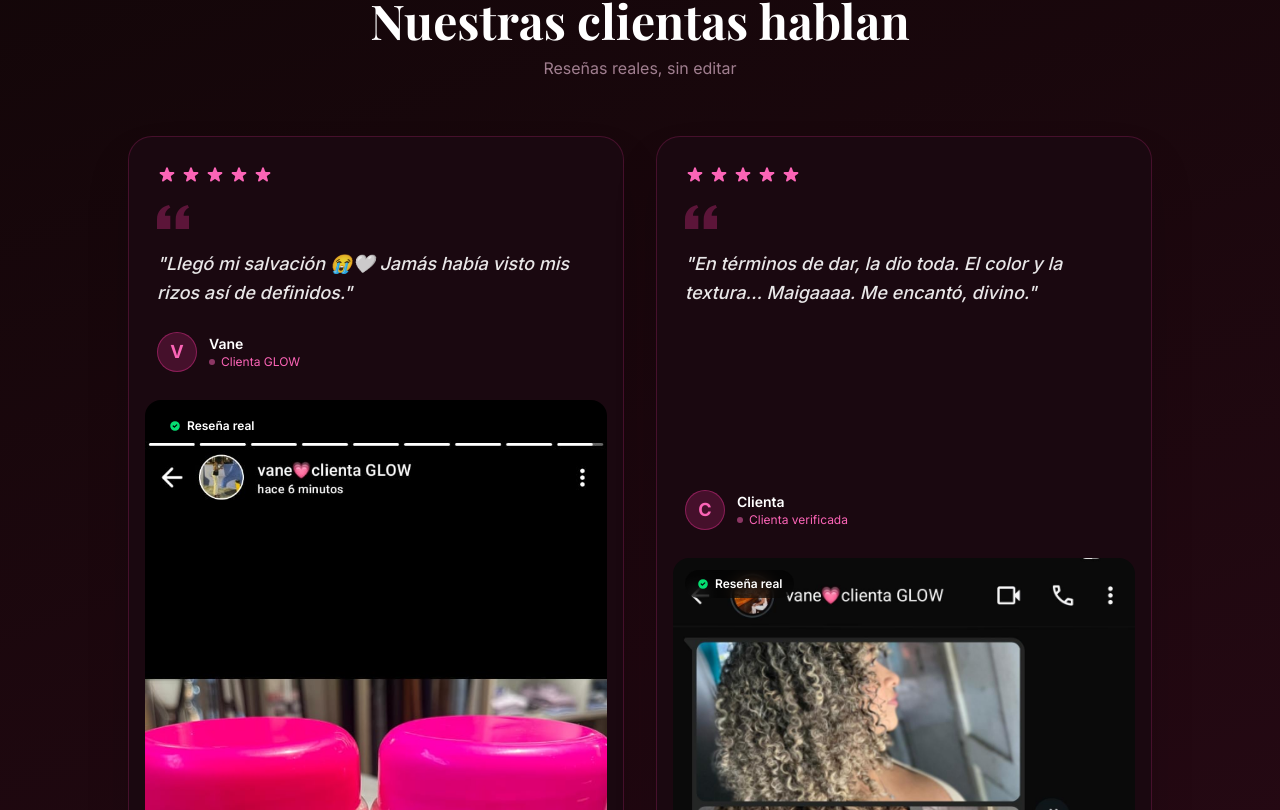
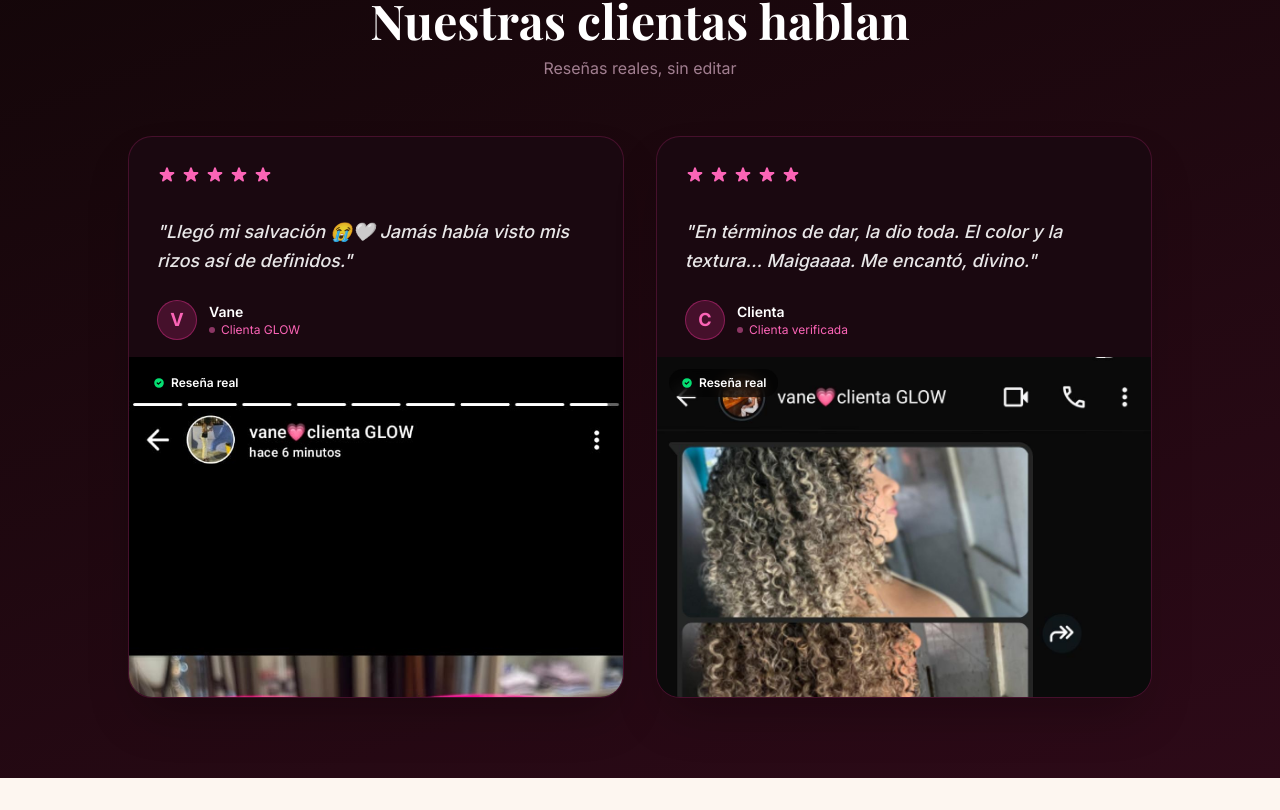
Before and after one commit to Brayan0225/vale-glow-hair, a Next.js app: page / in a window 1280 px wide. Shown: the part 4190-5000 px from the top of the page. Built offline with nearby package versions, Linux system fonts and the light colour scheme; a web font is replaced by a local one.

Commit message:
Altura fija en testimonios — texto 220px, imagen 340px

```diff
--- a/app/components/Testimonials.tsx
+++ b/app/components/Testimonials.tsx
@@ -33,7 +33,7 @@ export default function Testimonials() {
           className="relative rounded-3xl overflow-hidden border border-pink-500/20 bg-[#1a0810] shadow-2xl flex flex-col"
         >
           {/* Quote superior */}
-          <div className="p-7 flex flex-col gap-4 flex-1">
+          <div className="p-7 flex flex-col gap-4" style={{ height: 220 }}>
             {/* Estrellas */}
             <div className="flex gap-1">
               {[...Array(r.stars)].map((_, j) => (
@@ -68,8 +68,8 @@ export default function Testimonials() {
           </div>
 
           {/* Screenshot como prueba */}
-          <div className="relative group px-4 pb-5">
-            <div className="absolute top-3 left-7 z-10 bg-black/60 backdrop-blur-sm text-white text-xs font-semibold px-3 py-1.5 rounded-full flex items-center gap-1.5">
+          <div className="relative overflow-hidden group" style={{ height: 340 }}>
+            <div className="absolute top-3 left-3 z-10 bg-black/60 backdrop-blur-sm text-white text-xs font-semibold px-3 py-1.5 rounded-full flex items-center gap-1.5">
               <svg className="w-3 h-3 text-green-400" fill="currentColor" viewBox="0 0 20 20">
                 <path fillRule="evenodd" d="M10 18a8 8 0 100-16 8 8 0 000 16zm3.707-9.293a1 1 0 00-1.414-1.414L9 10.586 7.707 9.293a1 1 0 00-1.414 1.414l2 2a1 1 0 001.414 0l4-4z" clipRule="evenodd" />
               </svg>
@@ -78,9 +78,8 @@ export default function Testimonials() {
             <Image
               src={r.screenshot}
               alt={`Reseña de ${r.name}`}
-              width={500}
-              height={900}
-              className="w-full h-auto rounded-2xl object-contain transition-transform duration-700 group-hover:scale-[1.02]"
+              fill
+              className="object-cover object-top transition-transform duration-700 group-hover:scale-105"
             />
           </div>
         </motion.div>
```
